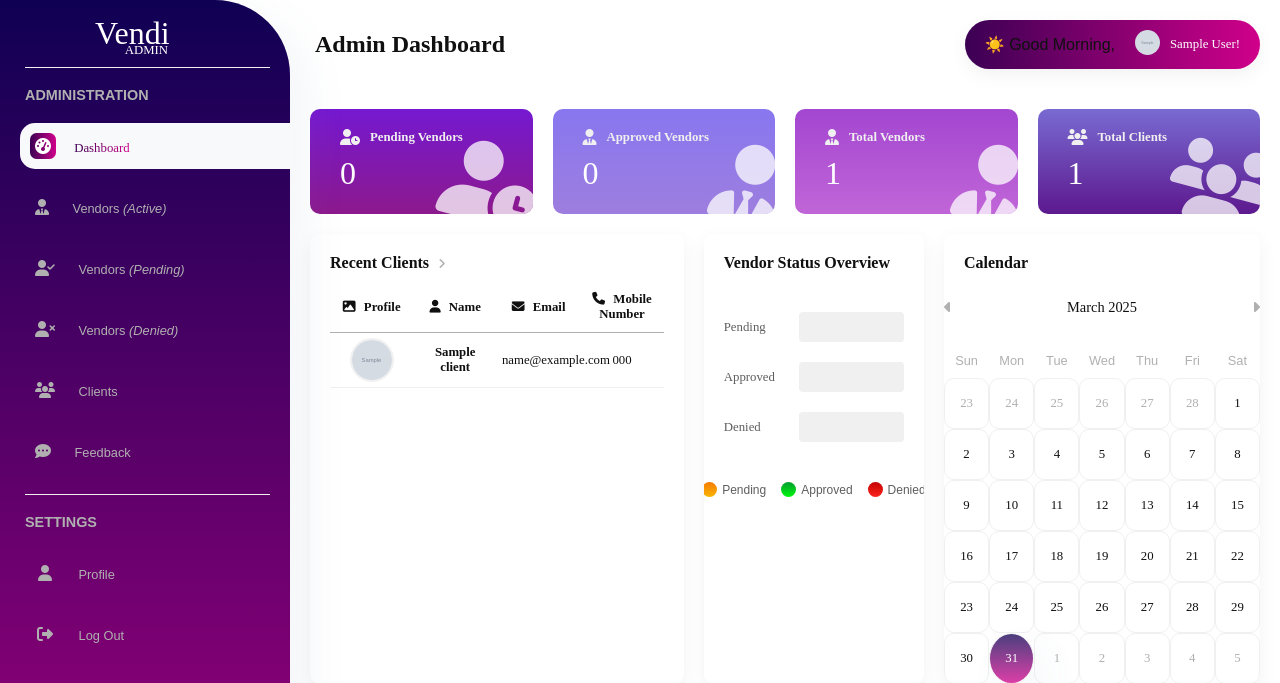
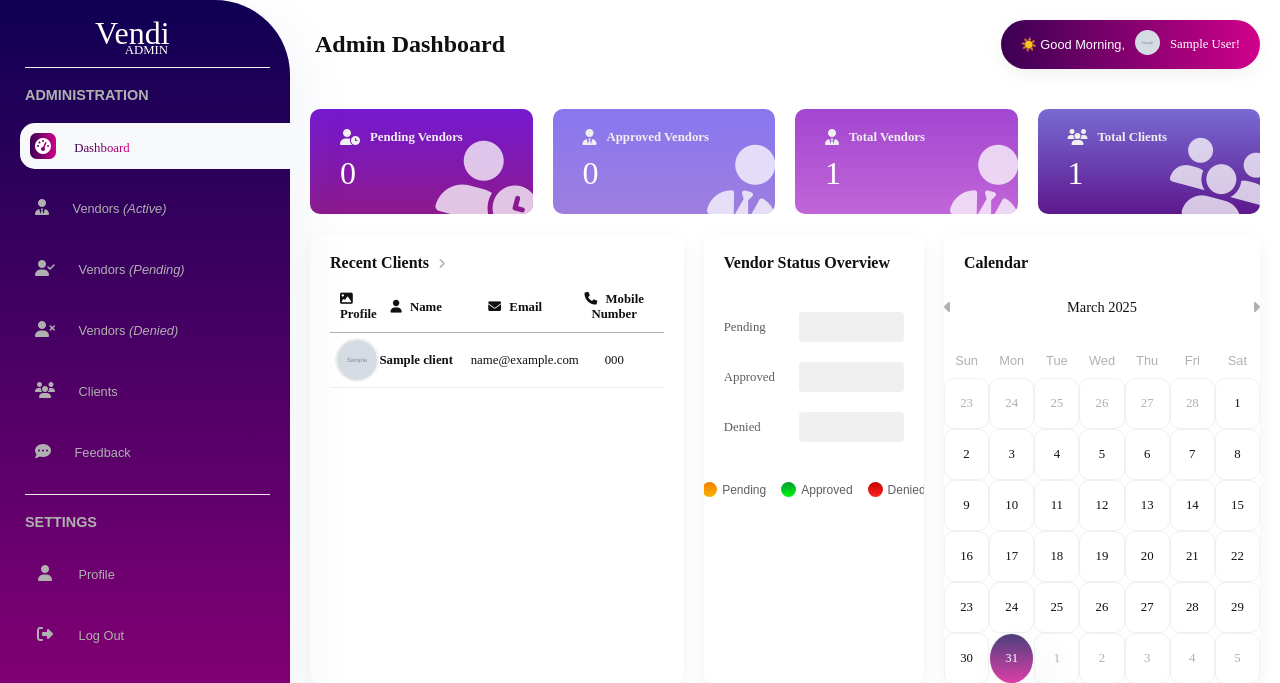
Before and after one commit to JPPdp/VendiApp, a PHP site: page /admin_dashboard.php in a window 1280 px wide. Shown: the top 683 px of the page. Run offline with PHP 8.4, Linux system fonts and the light colour scheme; the visitor is signed in with stand-in values (Sample User, id 1); tables that the repository leaves empty or names only in its code hold one stand-in row (values such as "Sample post"); grey boxes marked "Sample" are stand-in pictures; some libraries are stand-ins or nearby versions; some web fonts are replaced.

Commit message:
Fixed right_upper dashboard

```diff
--- a/admin_clients.php
+++ b/admin_clients.php
@@ -90,7 +90,7 @@ $result = $conn->query($sql);
 
             <div class="RIGHT_UPPER">
                 <div class="ACCOUNT">
-                    <span class="HELLO"><?php echo $greeting; ?></span>
+                    <span class="GREETING"><?php echo $greeting; ?></span>
                     <a href="profile.php">
                         <img src="<?php echo htmlspecialchars($_SESSION['profile_picture']); ?>" alt="Profile Picture" class="PROFILE_PIC">
                     </a>
--- a/admin_dashboard.php
+++ b/admin_dashboard.php
@@ -159,7 +159,7 @@ $admin_todos = $stmt->get_result()->fetch_all(MYSQLI_ASSOC);
                 </div>
                 <div class="RIGHT_UPPER">
                     <div class="ACCOUNT">
-                        <span class="HELLO"><?php echo $greeting; ?></span>
+                        <span class="GREETING"><?php echo $greeting; ?></span>
                         <a href="admin_profile.php">
                             <img src="<?php echo htmlspecialchars($admin['profile_picture'] ?? 'assets/images/default_profile.jpg'); ?>" alt="Profile Picture" class="PROFILE_PIC">
                         </a>
@@ -206,7 +206,7 @@ $admin_todos = $stmt->get_result()->fetch_all(MYSQLI_ASSOC);
                             <table>
                                 <thead>
                                     <tr>
-                                        <th><i class="fas fa-image"></i> Profile</th>
+                                        <th id="PROFILE_PIC_HEADER"><i class="fas fa-image"></i> Profile</th>
                                         <th><i class="fas fa-user"></i> Name</th>
                                         <th><i class="fas fa-envelope"></i> Email</th>
                                         <th><i class="fas fa-phone"></i> Mobile Number</th>
@@ -216,7 +216,7 @@ $admin_todos = $stmt->get_result()->fetch_all(MYSQLI_ASSOC);
                                     <?php if ($recent_clients->num_rows > 0): ?>
                                         <?php while ($client = $recent_clients->fetch_assoc()): ?>
                                             <tr>
-                                                <td><img src="<?php echo htmlspecialchars($client['profile_picture']); ?>" alt="" class="CLIENT_PROFILE_PIC"></td>
+                                                <td id="PROFILE_PIC_CELL"><img src="<?php echo htmlspecialchars($client['profile_picture']); ?>" alt="" class="CLIENT_PROFILE_PIC"></td>
                                                 <td><b><?php echo htmlspecialchars($client['name']); ?></b></td>
                                                 <td><?php echo htmlspecialchars($client['email']); ?></td>
                                                 <td><?php echo htmlspecialchars($client['mobile_number']); ?></td>
--- a/admin_feedback.php
+++ b/admin_feedback.php
@@ -117,7 +117,7 @@ $conn->close();
 
             <div class="RIGHT_UPPER">
                 <div class="ACCOUNT">
-                    <span class="HELLO"><?php echo $greeting; ?></span>
+                    <span class="GREETING"><?php echo $greeting; ?></span>
                     <a href="admin_profile.php">
                         <img src="<?php echo htmlspecialchars($_SESSION['profile_picture']); ?>" alt="Profile Picture" class="PROFILE_PIC">
                     </a>
--- a/admin_vendors_active.php
+++ b/admin_vendors_active.php
@@ -90,7 +90,7 @@ $result = $conn->query($sql);
 
             <div class="RIGHT_UPPER">
                 <div class="ACCOUNT">
-                    <span class="HELLO"><?php echo $greeting; ?></span>
+                    <span class="GREETING"><?php echo $greeting; ?></span>
                     <a href="profile.php">
                         <img src="<?php echo htmlspecialchars($_SESSION['profile_picture']); ?>" alt="Profile Picture" class="PROFILE_PIC">
                     </a>
--- a/admin_vendors_approval.php
+++ b/admin_vendors_approval.php
@@ -94,7 +94,7 @@ $result = $conn->query($sql);
 
                 <div class="RIGHT_UPPER">
                     <div class="ACCOUNT">
-                        <span class="HELLO"><?php echo $greeting; ?></span>
+                        <span class="GREETING"><?php echo $greeting; ?></span>
                         <a href="profile.php">
                             <img src="<?php echo htmlspecialchars($_SESSION['profile_picture']); ?>" alt="Profile Picture" class="PROFILE_PIC">
                         </a>
--- a/admin_vendors_denied.php
+++ b/admin_vendors_denied.php
@@ -92,7 +92,7 @@ $result = $conn->query($sql);
 
                 <div class="RIGHT_UPPER">
                     <div class="ACCOUNT">
-                        <span class="HELLO"><?php echo $greeting; ?></span>
+                        <span class="GREETING"><?php echo $greeting; ?></span>
                         <a href="profile.php">
                             <img src="<?php echo htmlspecialchars($_SESSION['profile_picture']); ?>" alt="Profile Picture" class="PROFILE_PIC">
                         </a>
```
